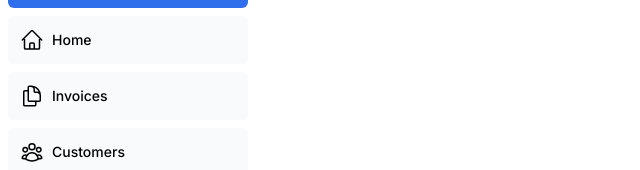
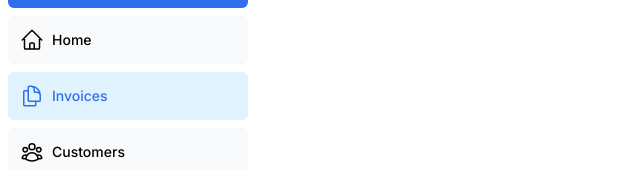
Before and after one commit to olyaiy/nextjs-dashboard, a Next.js app: page /dashboard/invoices in a window 1280 px wide. Shown: the part 168-338 px from the top of the page, without its empty margins (0-640 px from the left). Built offline with nearby package versions, Linux system fonts and the light colour scheme; a web font is replaced by a local one.

Commit message:
make current link highlighted using next.js usePathname

```diff
--- a/app/dashboard/layout.tsx
+++ b/app/dashboard/layout.tsx
@@ -1,3 +1,5 @@
+'use client';
+
 import SideNav from '@/app/ui/dashboard/sidenav';
 
 export default function Layout({ children }: { children: React.ReactNode }) {
--- a/app/ui/dashboard/nav-links.tsx
+++ b/app/ui/dashboard/nav-links.tsx
@@ -1,9 +1,13 @@
+'use client';
+
 import {
   UserGroupIcon,
   HomeIcon,
   DocumentDuplicateIcon,
 } from '@heroicons/react/24/outline';
 import Link from 'next/link';
+import { usePathname } from 'next/navigation';
+import clsx from 'clsx';
 
 // Map of links to display in the side navigation.
 // Depending on the size of the application, this would be stored in a database.
@@ -18,6 +22,8 @@
 ];
 
 export default function NavLinks() {
+  const pathname = usePathname();
+
   return (
     <>
       {links.map((link) => {
@@ -26,7 +32,12 @@
           <Link
             key={link.name}
             href={link.href}
-            className="flex h-[48px] grow items-center justify-center gap-2 rounded-md bg-gray-50 p-3 text-sm font-medium hover:bg-sky-100 hover:text-blue-600 md:flex-none md:justify-start md:p-2 md:px-3"
+            className={clsx(
+              'flex h-[48px] grow items-center justify-center gap-2 rounded-md bg-gray-50 p-3 text-sm font-medium hover:bg-sky-100 hover:text-blue-600 md:flex-none md:justify-start md:p-2 md:px-3',
+              {
+                'bg-sky-100 text-blue-600': pathname === link.href,
+              },
+            )}
           >
             <LinkIcon className="w-6" />
             <p className="hidden md:block">{link.name}</p>
```
